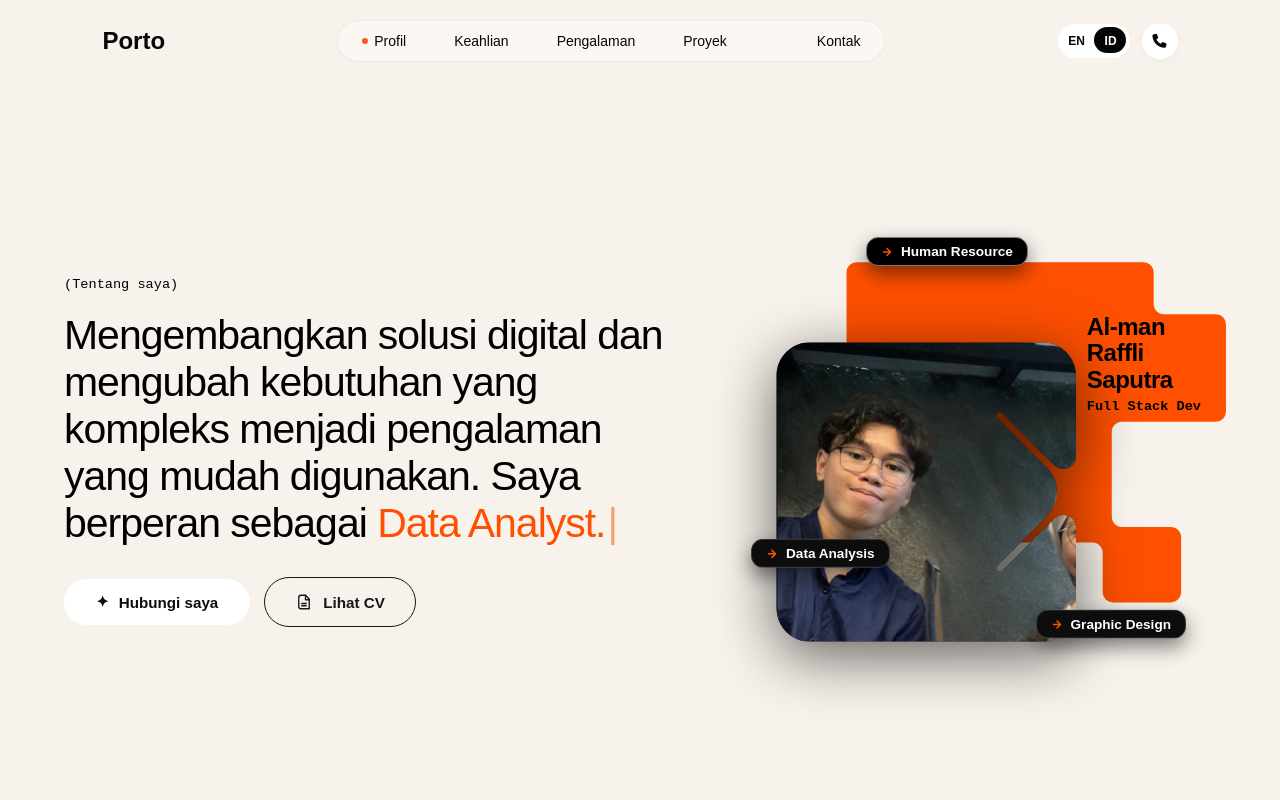
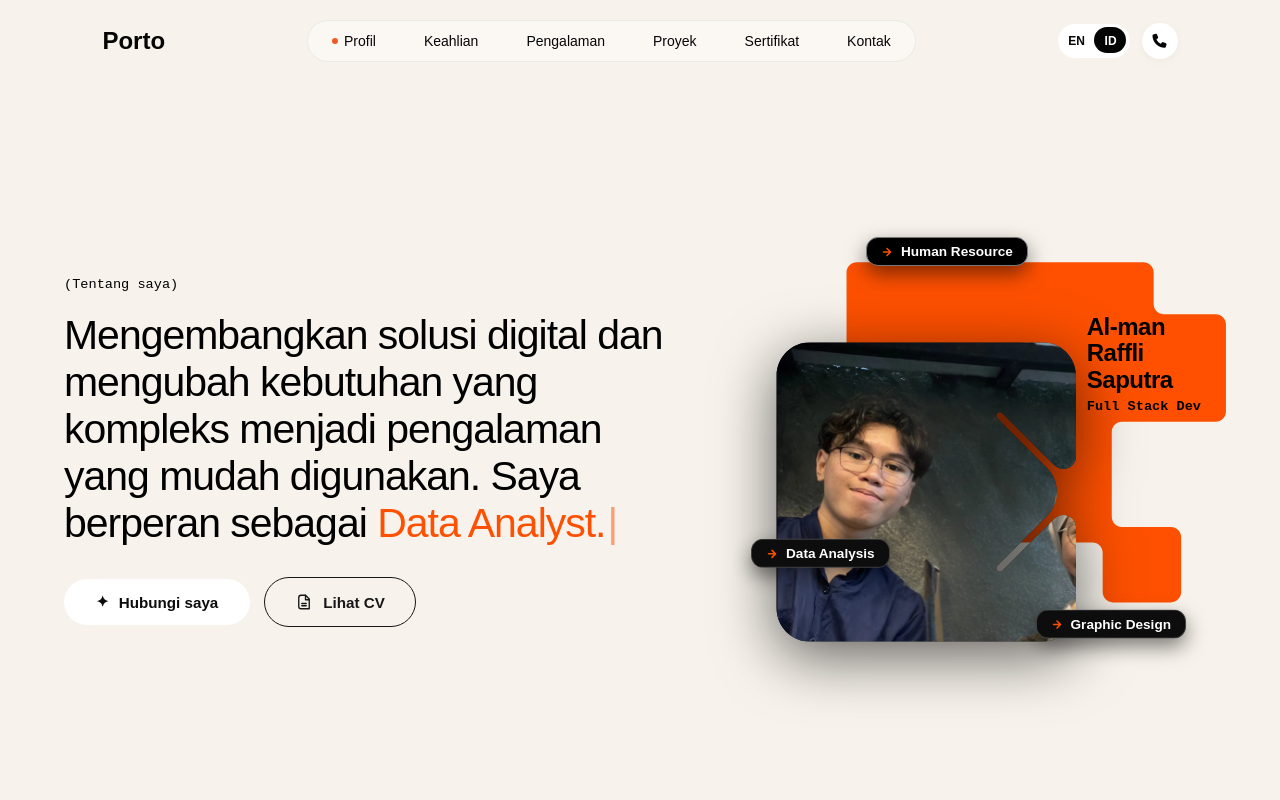
Before and after one commit to Darren0099/Raffli-dev, a Next.js app: page / in a window 1280 px wide. Shown: the top 800 px of the page. Built offline with nearby package versions, Linux system fonts and the light colour scheme.

Commit message:
i18n: add Sertifikat / Certificates navbar label

```diff
--- a/data/translations.ts
+++ b/data/translations.ts
@@ -4,6 +4,7 @@ export const translations = {
     navSkills: "Keahlian",
     navExperience: "Pengalaman",
     navProjects: "Proyek",
+    navCertificates: "Sertifikat",
     navContact: "Kontak",
     greeting: "Hello There!",
     heroDesc: "Menggabungkan keahlian pemrosesan data, perancangan visual intuitif, serta pengembangan antarmuka web modern yang responsif dan interaktif.",
@@ -29,6 +30,7 @@ export const translations = {
     navSkills: "Skills",
     navExperience: "Experience",
     navProjects: "Projects",
+    navCertificates: "Certificates",
     navContact: "Contact",
     greeting: "Hello There!",
     heroDesc: "Combining data analytics expertise, intuitive visual design, and responsive interactive modern frontend web development.",
```
